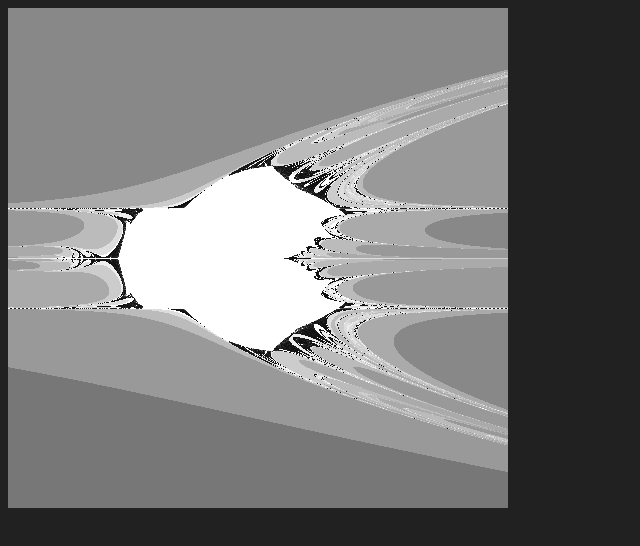
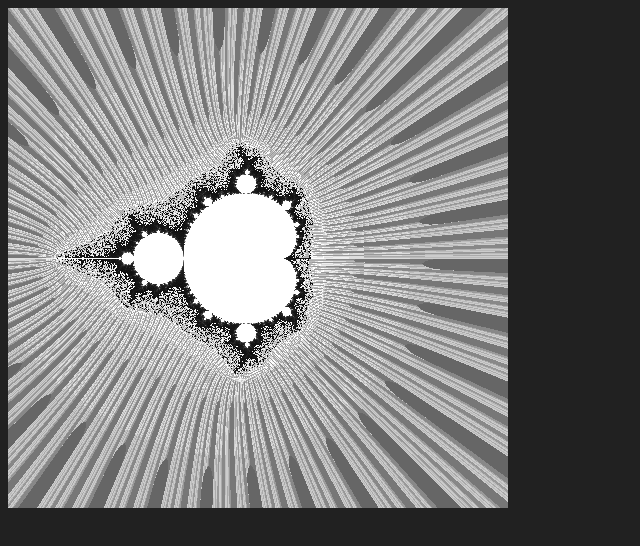
Before and after one commit to lukeclement/mygithubpage, a plain HTML site: page mandel.html in a window 1280 px wide. Shown: the whole page, without its empty margins (0-640 px from the left). Drawn offline with Linux system fonts and the light colour scheme.

Commit message:
might be ready now

```diff
--- a/mandel.html
+++ b/mandel.html
@@ -26,8 +26,9 @@
           rZ=0;
           loops=0;
           while((iZ<2.0E+10||rZ<2.0E+10)&&loops<255){
+            tIZ=iZ
             iZ=(2*rZ*iZ)+iC;
-            rZ=(rZ*rZ-iZ*iZ)+rC;
+            rZ=(rZ*rZ-tIZ*tIZ)+rC;
             loops++;
           }
           if(loops<1){
```
